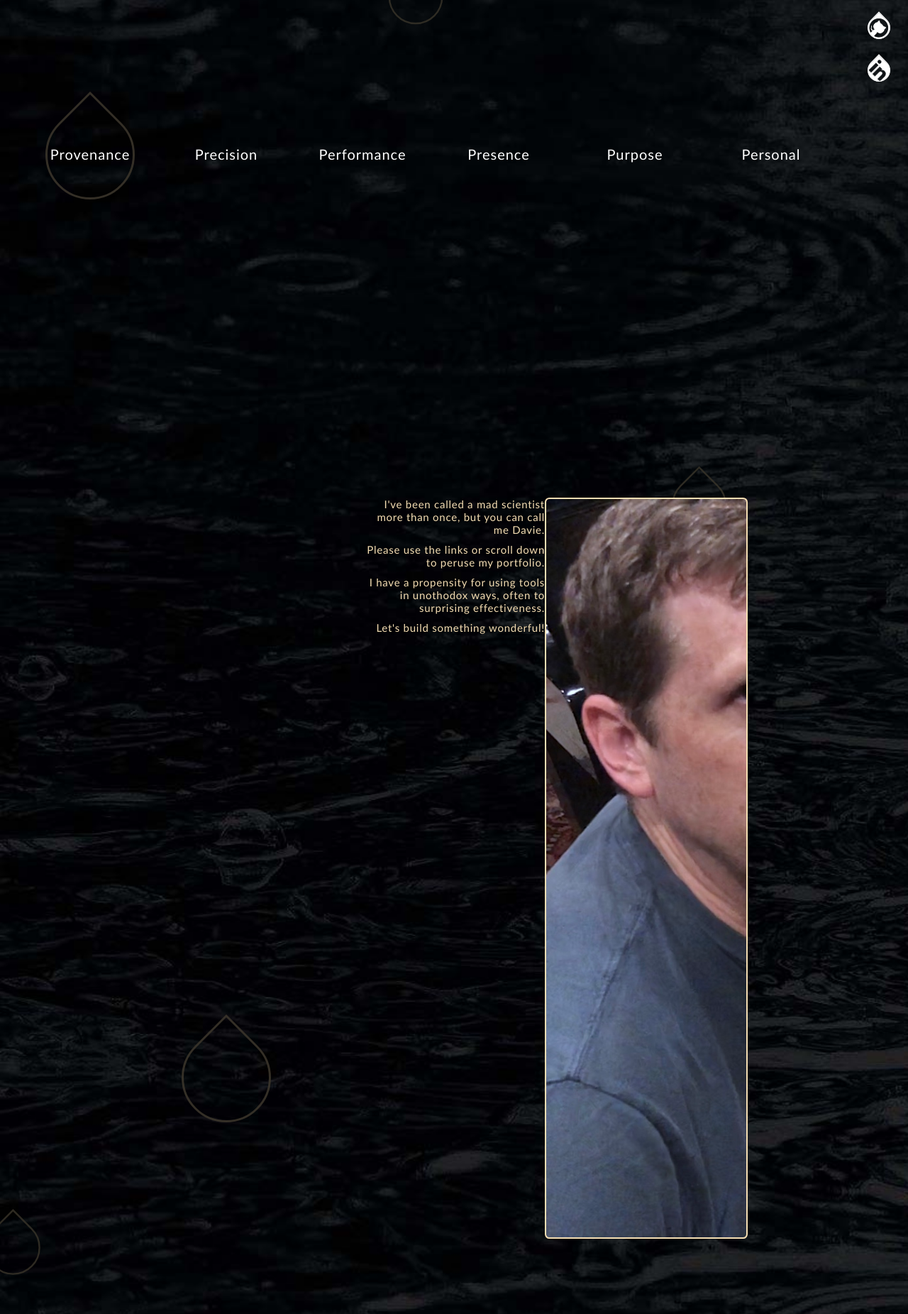
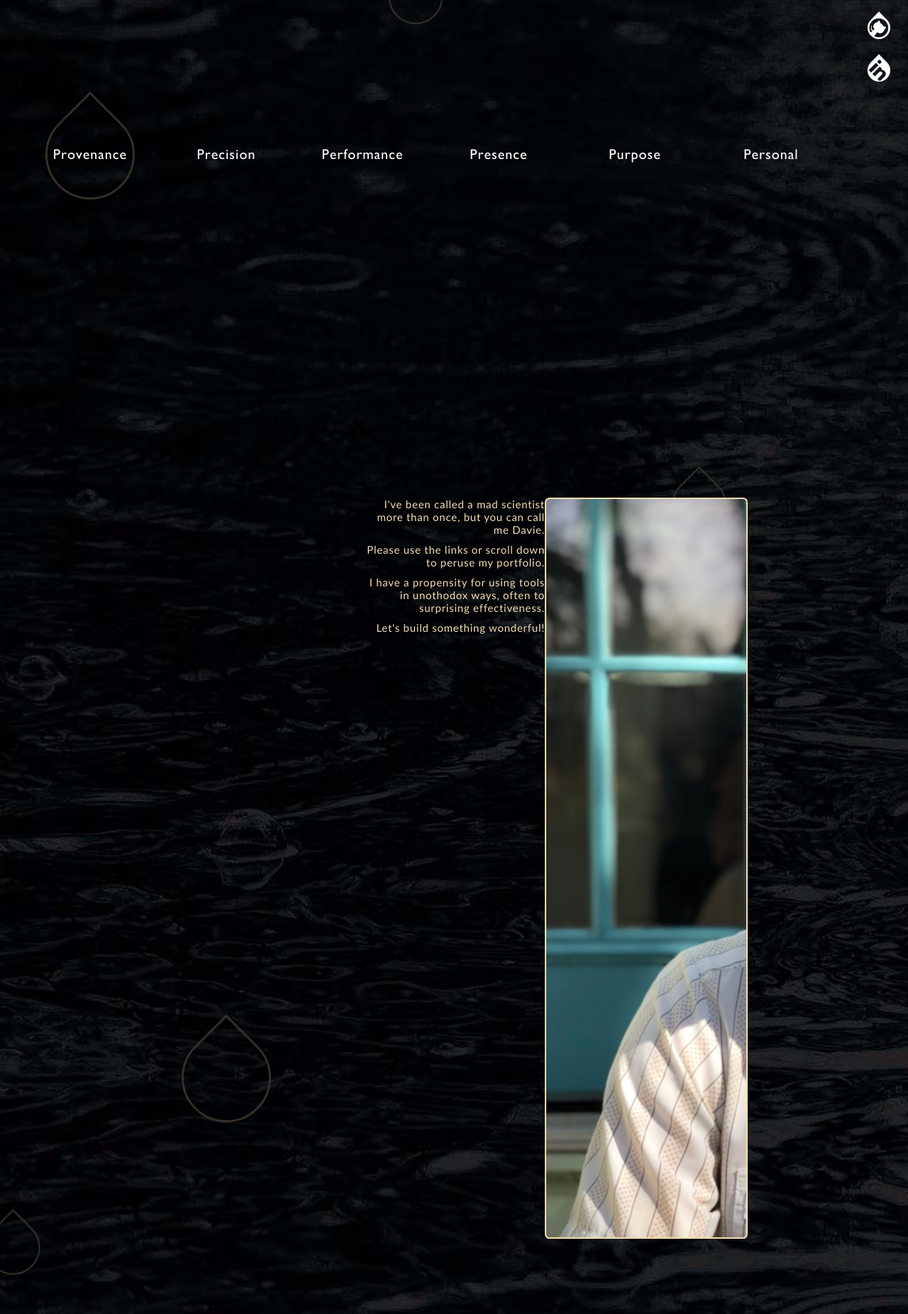
Before and after one commit to LinearSix/davie, a PHP site: page /index.html in a window 1280 px wide. Shown: the part 157-2008 px from the top of the page at 71% size. Run offline with PHP 8.4, Linux system fonts and the light colour scheme.

Commit message:
add new profile photo and gill sans font ttf embed

```diff
--- a/home.css
+++ b/home.css
@@ -1,6 +1,11 @@
 @font-face {
   font-family: "Calibri";
   src: url("Calibri.ttf") format("truetype");
+}
+
+@font-face {
+  font-family: "Gill Sans";
+  src: url("GillSans.ttf") format("truetype");
 }
 
 body, html {
@@ -504,7 +509,7 @@ a {
   font-family: 'Gill Sans', 'Gill Sans MT', Calibri, 'Trebuchet MS', sans-serif;
   font-size: 2vw;
   letter-spacing: .05em;
-  background: url(home_photo.jpg);
+  background: url(profile_photo_1200.jpg);
   background-size: cover;
   border: solid wheat 2px;
   border-radius: .5vw;
--- a/index.html
+++ b/index.html
@@ -58,7 +58,7 @@
         <div id="group2" class="parallax__group">
             <div class="parallax__layer parallax__layer--1">
                 <div class="div_precision">Precision</div>
-                <a target="blank" href="https://brandt-precision.herokuapp.com/"><div class="div_screen_shot_2"></div></a>
+                <a target="blank" href="https://brandtprecision.com"><div class="div_screen_shot_2"></div></a>
                 <a target="blank" href="https://github.com/LinearSix/brandt_precision"><div class="div_github_2"></div></a>
             </div>
             <div class="parallax__layer parallax__layer--2">
@@ -80,7 +80,7 @@
         <div id="group3" class="parallax__group">
             <div class="parallax__layer parallax__layer--1">
                 <div class="div_performance">Performance</div>
-                    <a target="blank" href="https://brakumo.herokuapp.com/index"><div class="div_screen_shot_3"></div></a>
+                    <a target="blank" href="https://brakumo.com"><div class="div_screen_shot_3"></div></a>
                     <a target="blank" href="https://github.com/LinearSix/brakumo"><div class="div_github_3"></div></a>
             </div>
             <div class="parallax__layer parallax__layer--2">
```
Also changed, not shown: GillSans/GillSans-Bold.ttf (added), GillSans/GillSans-BoldItalic.ttf (added), GillSans/GillSans-Italic.ttf (added), GillSans/GillSans-Light.ttf (added), GillSans/GillSans-LightItalic.ttf (added), GillSans/GillSans-SemiBold.ttf (added), GillSans/GillSans-SemiBoldItalic.ttf (added), GillSans/GillSans-UltraBold.ttf (added), memory_js/GillSans.ttf (added), profile_photo.jpg (added), profile_photo_1200.jpg (added), 2 other files.
